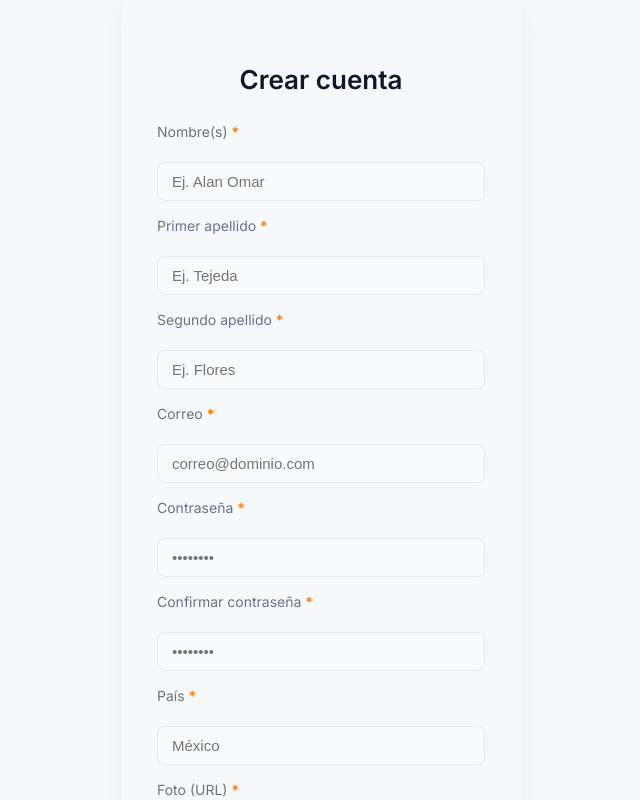
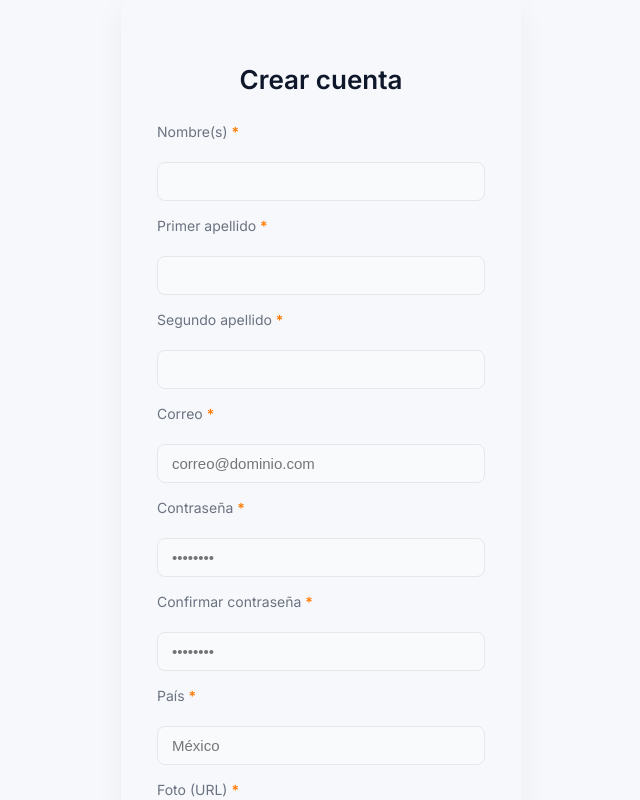
Before and after one commit to jesusrcc/proyecto-de-residencias, an Angular app in the folder frontend/: page /register in a window 1280 px wide. Shown: the top 800 px of the page, without its empty margins (319-959 px from the left). Built offline with nearby package versions, Linux system fonts and the light colour scheme.

Commit message:
del placeholder

```diff
--- a/frontend/src/app/pages/register/register.component.html
+++ b/frontend/src/app/pages/register/register.component.html
@@ -4,13 +4,13 @@
 
     <form (ngSubmit)="submit()" class="form">
       <label>Nombre(s) <span class="required">*</span></label>
-      <input [(ngModel)]="user.name" name="name" type="text" required placeholder="Ej. Alan Omar" />
+      <input [(ngModel)]="user.name" name="name" type="text" required />
 
       <label>Primer apellido <span class="required">*</span></label>
-      <input [(ngModel)]="user.firstName" name="firstName" type="text" required placeholder="Ej. Tejeda" />
+      <input [(ngModel)]="user.firstName" name="firstName" type="text" required />
 
       <label>Segundo apellido <span class="required">*</span></label>
-      <input [(ngModel)]="user.lastName" name="lastName" type="text" required placeholder="Ej. Flores" />
+      <input [(ngModel)]="user.lastName" name="lastName" type="text" required/>
 
       <label>Correo <span class="required">*</span></label>
       <input [(ngModel)]="user.email" name="email" type="email" required placeholder="correo@dominio.com" />
```
